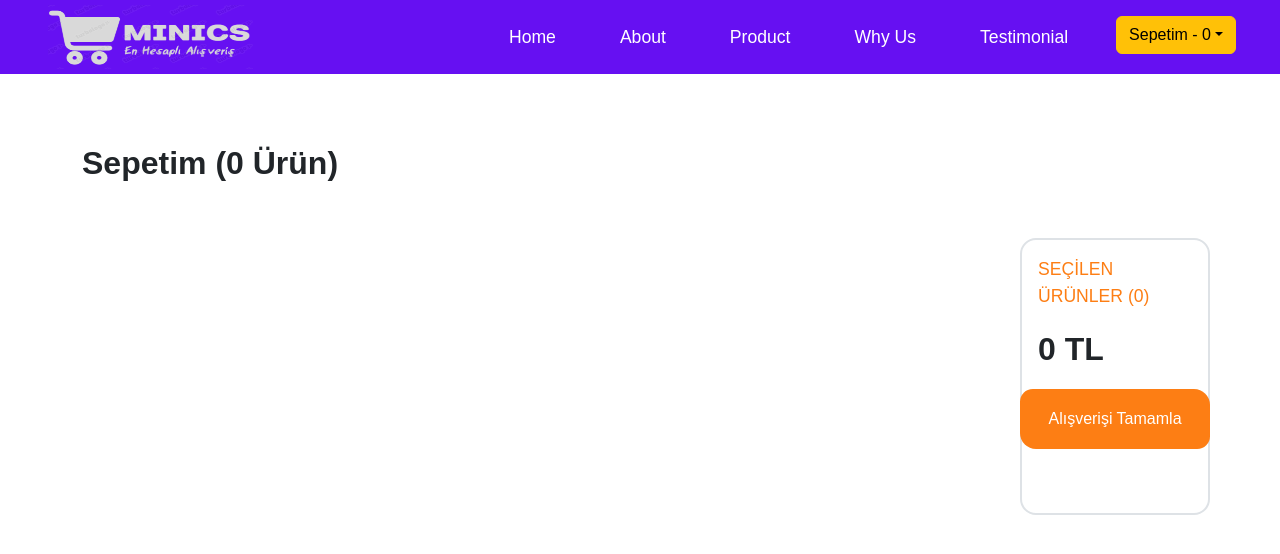
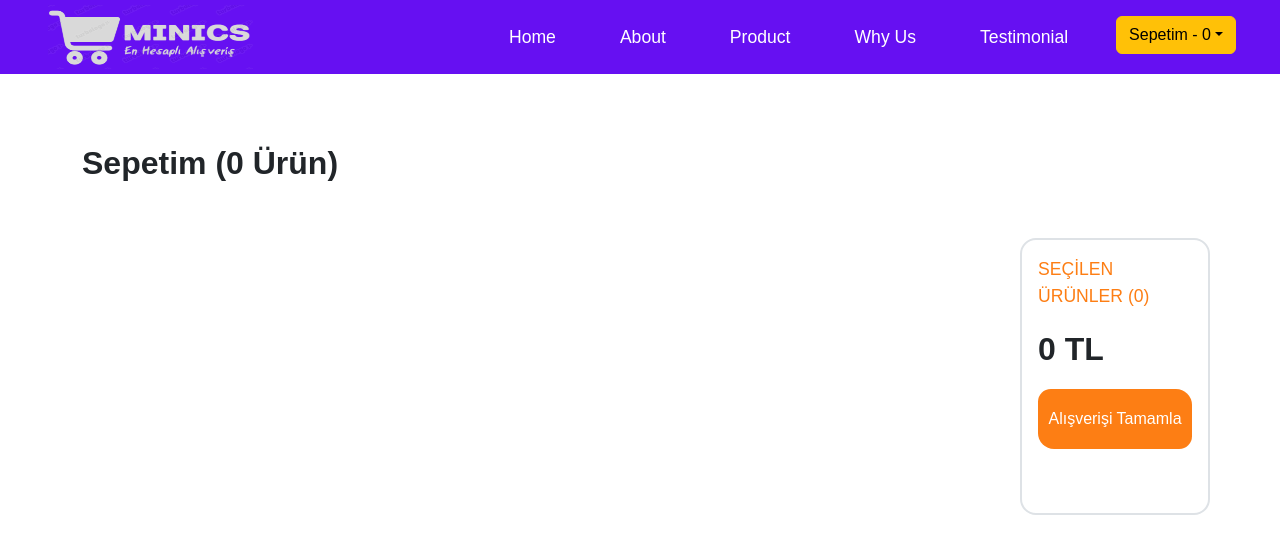
Before and after one commit to oguz-adiguzel/minics-shop, a React (Create React App) app: page /basket in a window 1280 px wide. Shown: the top 554 px of the page. Built offline with nearby package versions, Linux system fonts and the light colour scheme.

Commit message:
new commit

```diff
--- a/src/App.css
+++ b/src/App.css
@@ -129,7 +129,7 @@
     border: none;
     /* padding: 15px; */
     border-radius: .8rem 1rem;
-    width: 190px;
+    width: 100%;
     height: 60px;
 }
 .basket-button:hover{
```
